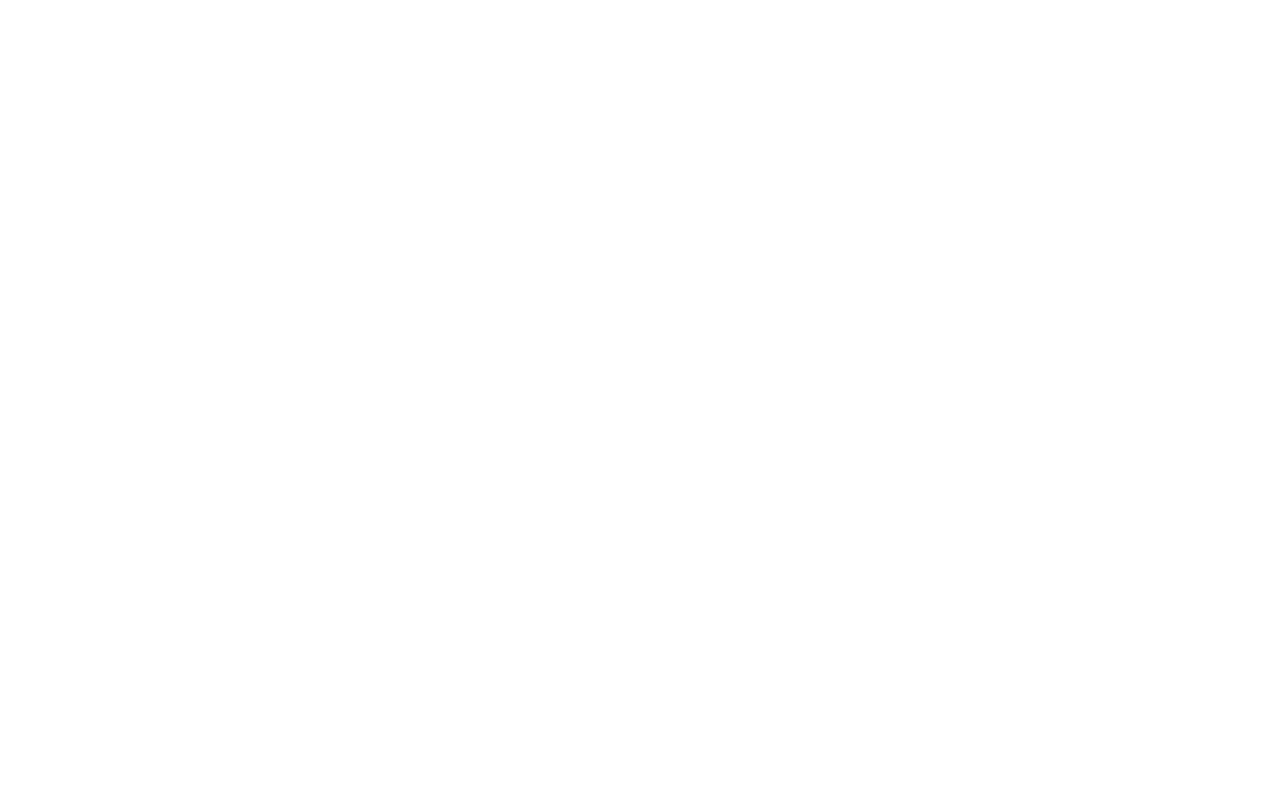
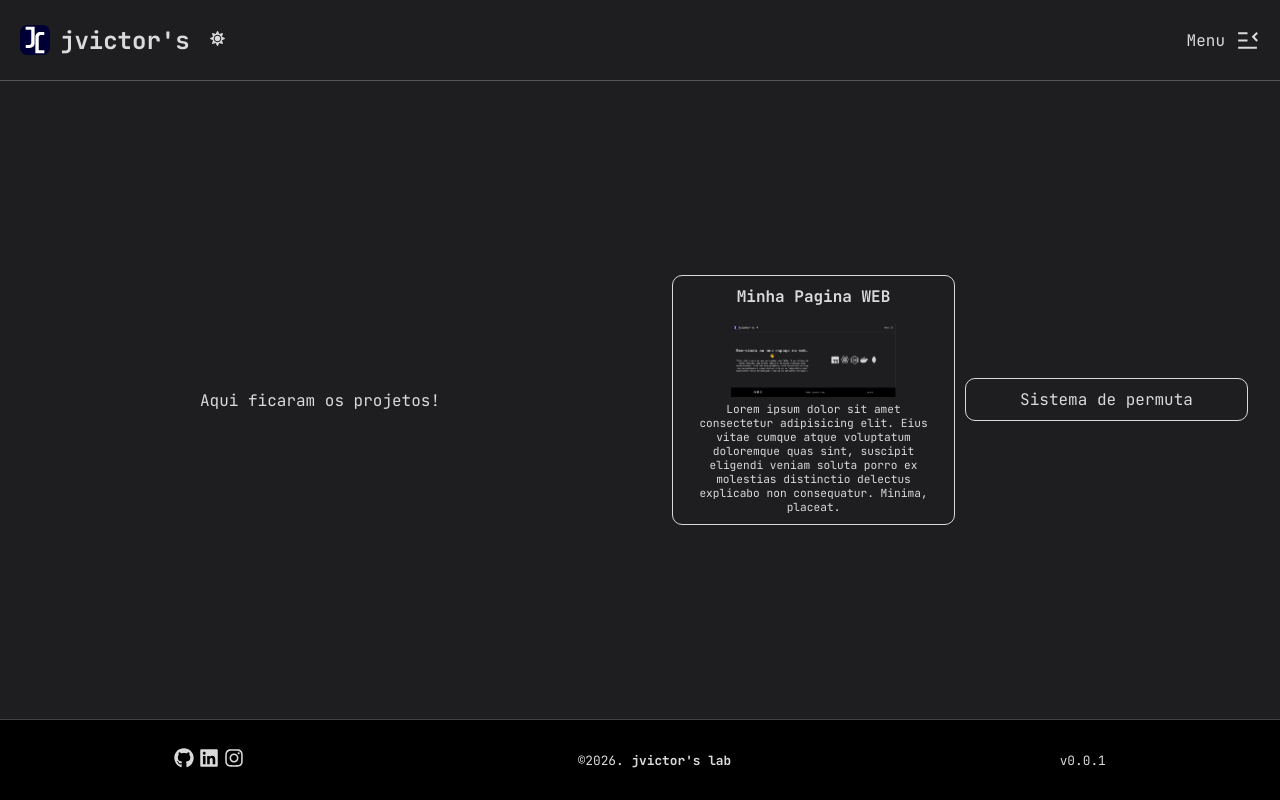
Before and after one commit to jvictor-s/portfolio, a React (Vite) app in the folder frontend/: page /projects in a window 1280 px wide. Before the commit this address had no page. Built offline with nearby package versions, Linux system fonts and the light colour scheme.

Commit message:
feat: Adicionar a page projects

```diff
--- a/frontend/index.html
+++ b/frontend/index.html
@@ -3,6 +3,9 @@
     <head>
         <meta charset="UTF-8" />
         <link rel="icon" type="image/svg+xml" href="/logo.svg" />
+        <link rel="preconnect" href="https://fonts.googleapis.com">
+        <link rel="preconnect" href="https://fonts.gstatic.com" crossorigin>
+        <link href="https://fonts.googleapis.com/css2?family=JetBrains+Mono:ital,wght@0,100..800;1,100..800&display=swap" rel="stylesheet">
         <meta name="viewport" content="width=device-width, initial-scale=1.0" />
         <title>jvictors</title>
     </head>
--- a/frontend/src/components/menu-reponsivo/index.tsx
+++ b/frontend/src/components/menu-reponsivo/index.tsx
@@ -18,7 +18,7 @@
             <C.ListUnOrder>
                 <C.List><Link to="/">home</Link></C.List>
                 <C.List><Link to="/about">sobre</Link></C.List>
-                <C.List><Link to="/projetos">projetos</Link></C.List>
+                <C.List><Link to="/projects">projetos</Link></C.List>
             </C.ListUnOrder>
       </C.Menu>
     </C.Container>
--- a/frontend/src/pages/about/index.tsx
+++ b/frontend/src/pages/about/index.tsx
@@ -23,18 +23,16 @@
   };
 
   return (
-    <C.Container>
+  <C.AboutContainer>
     <ThemeProvider theme={darkMode ? dark : light}>
-        <C.Header>
+
       <Header toogleTheme={toogleTheme} darkMode={darkMode} />
-        </C.Header>
 
       <C.Main>
           <C.Section>
             <C.Image src={ImgAbout} alt="Minha foto" />
           </C.Section>
           <C.Section>
-
             <C.Title>Fala galera, me chamo João Victor Batista,</C.Title>
             <C.Paragraph>
               sou estudante do 5º período do IFPB – Campus Cajazeiras.
@@ -46,12 +44,11 @@
           </C.Section>
       </C.Main>
 
-        <C.Footer>
       <Footer />
-        </C.Footer>
-        <Global />
+
+      <Global/>
     </ThemeProvider>
-    </C.Container>
+  </C.AboutContainer>
   );
 }
 
--- a/frontend/src/pages/about/styles.tsx
+++ b/frontend/src/pages/about/styles.tsx
@@ -1,13 +1,11 @@
 import styled from "styled-components";
 
-export const Container = styled.div`
+export const AboutContainer = styled.div`
   min-height: 100vh;
   display: flex;
   flex-direction: column;
 `;
 
-export const Header = styled.header``;
-export const Footer = styled.footer``;
 export const Image = styled.img`
   width: 300px;
 `;
@@ -23,7 +21,10 @@
 
 export const Title = styled.h1``;
 
-export const Paragraph = styled.p``;
+export const Paragraph = styled.p`
+  font-weight:normal;
+  text-align:justify;
+`;
 
 export const Section = styled.section`
   display: flex;
--- a/frontend/src/pages/home/index.tsx
+++ b/frontend/src/pages/home/index.tsx
@@ -13,7 +13,6 @@
 
 import * as C from "./styles";
 
-
 function Home(){
 
 const [darkMode, setDarkMode] = useState(true);
@@ -25,17 +24,16 @@
   return (
   <C.HomeContainer>
     <ThemeProvider theme={darkMode ? dark : light}>
-    <C.Header>
+
       <Header toogleTheme={toogleTheme} darkMode={darkMode}/>
-        </C.Header>
 
       <C.Main>
         <C.Section>
           <C.Title>Bem-vindo ao meu espaço na web. 👋</C.Title>
-            <C.Subtitle>"Este site é mais do que um simples portfólio!
-              É um reflexo da minha jornada, das minhas ideias e da minha evolução como desenvolvedor.
+          <C.Subtitle>Este site é mais do que um simples portfólio!</C.Subtitle>
+          <C.Paragraph>"É um reflexo da minha jornada, das minhas ideias e da minha evolução como desenvolvedor.
               Além dos meus projetos, você encontrará um blog com aprendizados e experiências, além de um laboratório onde
-              experimento novas tecnologias e ideias em constante evolução."</C.Subtitle>
+              experimento novas tecnologias e ideias em constante evolução."</C.Paragraph>
         </C.Section>
         <C.Section>
           <C.DivIcons>
@@ -48,7 +46,6 @@
         </C.Section>
       </C.Main>
 
-
       <Footer/>
 
       <Global/>
--- a/frontend/src/pages/home/styles.tsx
+++ b/frontend/src/pages/home/styles.tsx
@@ -5,9 +5,6 @@
     display: flex;
     flex-direction: column;
 `;
-
-export const Header = styled.header``;
-export const Footer = styled.footer``;
 
 export const Main = styled.main`
     display:flex;
@@ -21,12 +18,17 @@
 `;
 
 export const Title = styled.h1`
-    font-size:2.0rem;
+    font-size:2rem;
 `;
 
 export const Subtitle = styled.h2`
-    font-size:1rem;
+    font-size:1.3rem;
 `;
+
+export const Paragraph =styled.p`
+    font-weight:normal;
+    text-align:justify;
+`
 
 export const Section = styled.section`
     display:flex;
@@ -36,7 +38,6 @@
     text-align:center;
     gap:10px;
     width:50%;
-    height: 100%;
     padding: 2rem;
 
     @media (max-width: 750px) {
--- /dev/null
+++ b/frontend/src/pages/projects/index.tsx
@@ -0,0 +1,64 @@
+//functions
+import { useState } from "react";
+import { ThemeProvider } from "styled-components";
+
+//configurations
+import Global from "../../styles/Global";
+import { light, dark } from "../../styles/themes";
+
+//components
+import Header from "../../components/header";
+import Footer from "../../components/footer";
+
+//images
+import ImgMeuSite from "../../assets/minha-pagina-web.png"
+
+//styles
+import * as C from "./styles"
+
+function Projects(){
+
+    const [darkMode, setDarkMode] = useState(true);
+
+    const toogleTheme = () =>{
+        setDarkMode(!darkMode);
+    };
+
+    return(
+    <C.ProjectsContainer>
+        <ThemeProvider theme={darkMode ? dark : light}>
+
+            <Header toogleTheme={toogleTheme} darkMode={darkMode}/>
+
+            <C.Main>
+
+                <C.Section>Aqui ficaram os projetos!</C.Section>
+                <C.Section>
+                    <C.Article>
+                        <C.Aside>
+                            <C.Title>Minha Pagina WEB</C.Title>
+                        </C.Aside>
+                        <C.Aside>
+                            <C.Image src={ImgMeuSite} alt="Imagem do meu site " />
+                            <C.Paragraf> Lorem ipsum dolor sit amet consectetur adipisicing elit.
+                                Eius vitae cumque atque voluptatum doloremque quas sint, suscipit
+                                eligendi veniam soluta porro ex molestias distinctio delectus explicabo
+                                non consequatur. Minima, placeat.
+                            </C.Paragraf>
+                        </C.Aside>
+                    </C.Article>
+                    <C.Article>
+                        Sistema de permuta
+                    </C.Article>
+                </C.Section>
+            </C.Main>
+
+            <Footer/>
+
+            <Global/>
+         </ThemeProvider>
+    </C.ProjectsContainer>
+    )
+}
+
+export default Projects;
--- /dev/null
+++ b/frontend/src/pages/projects/styles.tsx
@@ -0,0 +1,60 @@
+import styled from "styled-components";
+
+export const ProjectsContainer = styled.div`
+    min-height: 100vh;
+    display: flex;
+    flex-direction: column;
+`
+
+export const Main = styled.main`
+    display: flex;
+    flex:1;
+    justify-content:space-around;
+    align-items:center;
+
+    @media (max-width: 750px) {
+        flex-direction:column;
+    }
+`
+
+export const Section = styled.section`
+    display:flex;
+    width:50%;
+    justify-content: center;
+    align-items:center;
+    text-align:center;
+    gap:10px;
+    padding: 2rem;
+
+    @media (max-width: 750px) {
+        width: 100%;
+        flex-direction:column;
+    }
+`
+
+export const Article = styled.article`
+    display:flex;
+    flex-direction:column;
+    border: 1px solid ${({ theme }) => theme.text};
+    width:50%;
+    border-radius: 10px;
+    padding: 10px 4%;
+    gap:1rem;
+
+    @media screen {
+        width:100%;
+    }
+
+`
+
+export const Aside = styled.aside``
+
+export const Image = styled.img`
+    width:70%;
+`
+export const Title = styled.h2`
+    font-size:1rem;
+`
+export const Paragraf = styled.p`
+    font-size:.7rem;
+`
--- a/frontend/src/routes/index.tsx
+++ b/frontend/src/routes/index.tsx
@@ -2,6 +2,7 @@
 
 import Home from "../pages/home";
 import About from "../pages/about";
+import Projects from "../pages/projects";
 
 
 function AppRoutes(){
@@ -10,6 +11,7 @@
             <Routes>
                 <Route path="/" element={<Home/>}/>
                 <Route path="/about" element={<About/>}/>
+                <Route path="/projects" element={<Projects/>}/>
             </Routes>
         </Router>
     )
```
Also changed, not shown: frontend/src/assets/minha-pagina-web.png (added). Lines whose indentation alone changed are shown as unchanged.
